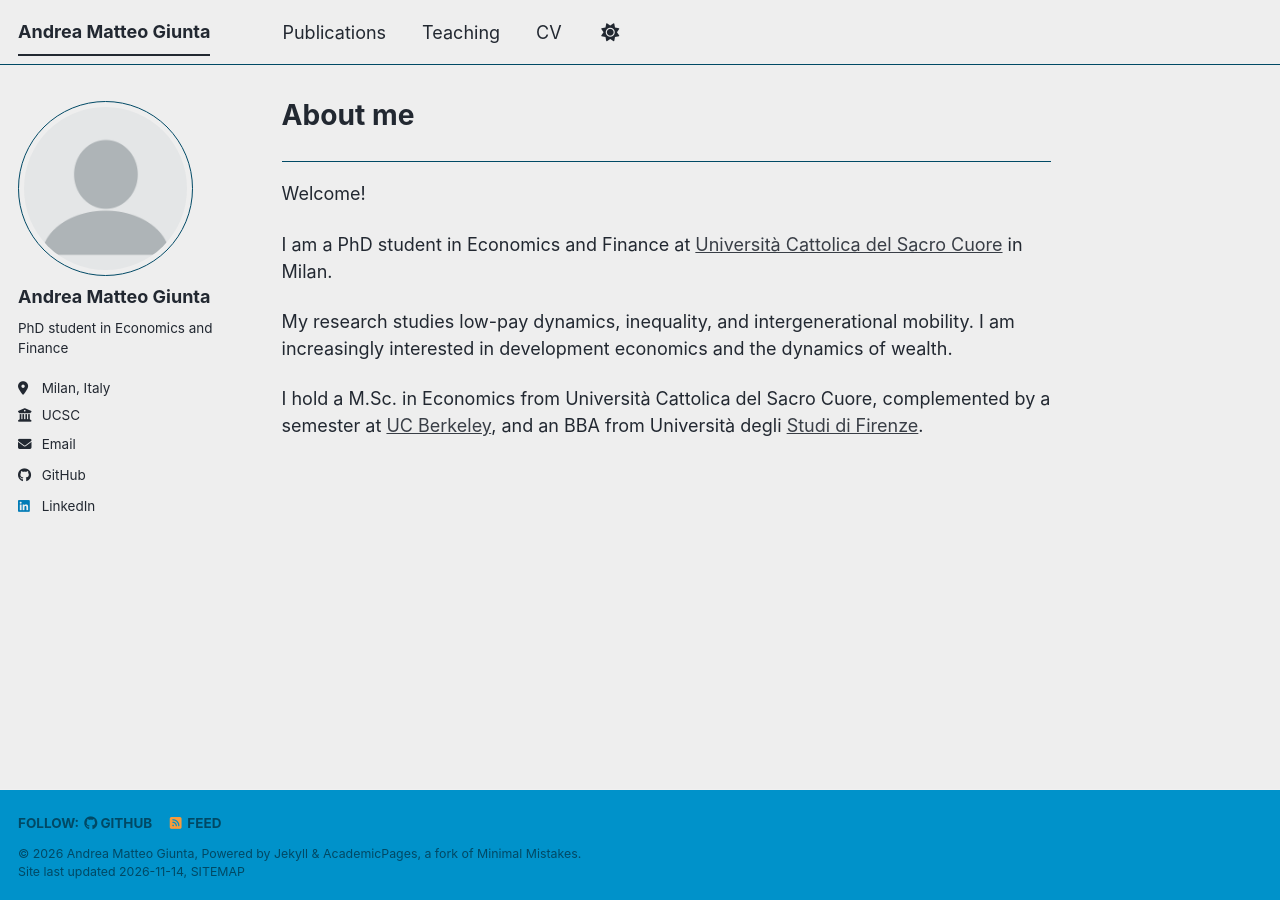
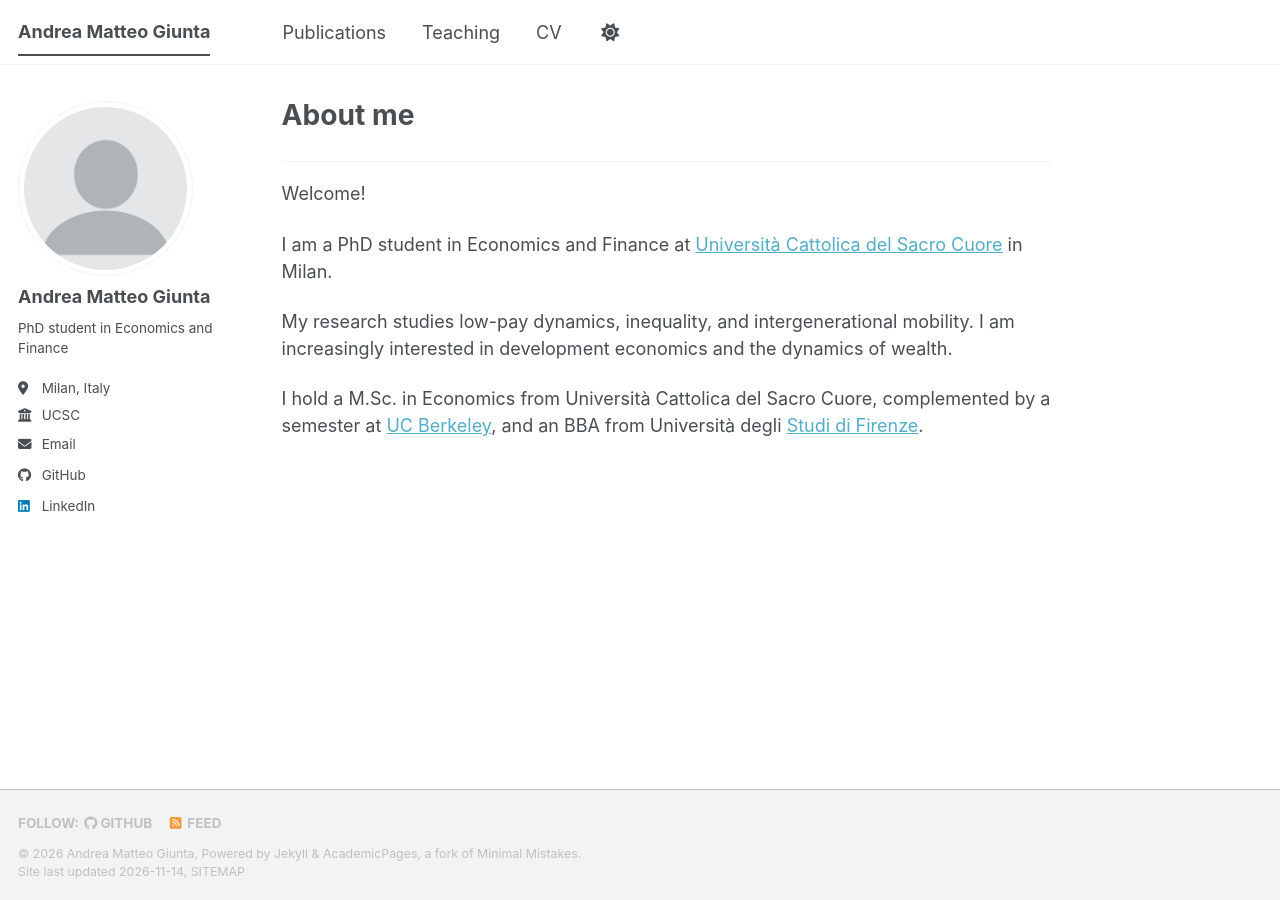
Before and after one commit to andreamatteogiunta/andreamatteogiunta.github.io, a Jekyll site: the page built from _pages/about.md, in a window 1280 px wide. Built offline with Jekyll 4.4.1, drawn with Linux system fonts in a browser that asks for light colours; a script bundle is joined from its source files by our own code; a style sheet for code colours, icons or effects is not loaded.

Commit message:
Update _config.yml

```diff
--- a/_config.yml
+++ b/_config.yml
@@ -8,7 +8,7 @@
 
 # Basic Site Settings
 locale                   : "en-US"
-site_theme               : "air" # The available themes options are "default", "air", "sunrise", "mint", "dirt" and "contrast"
+site_theme               : "default" # The available themes options are "default", "air", "sunrise", "mint", "dirt" and "contrast"
 title                    : "Andrea Matteo Giunta"
 title_separator          : "-"
 name                     : &name "Andrea Matteo Giunta"
@@ -66,7 +66,7 @@ author:
   keybase          : # Username
   instagram        : # Username
   lastfm           : # Username
-  linkedin         : "andreamatteogiunta)"
+  linkedin         : "andreamatteogiunta"
   mastodon         : # URL
   medium           : # URL
   pinterest        : # Username
```
